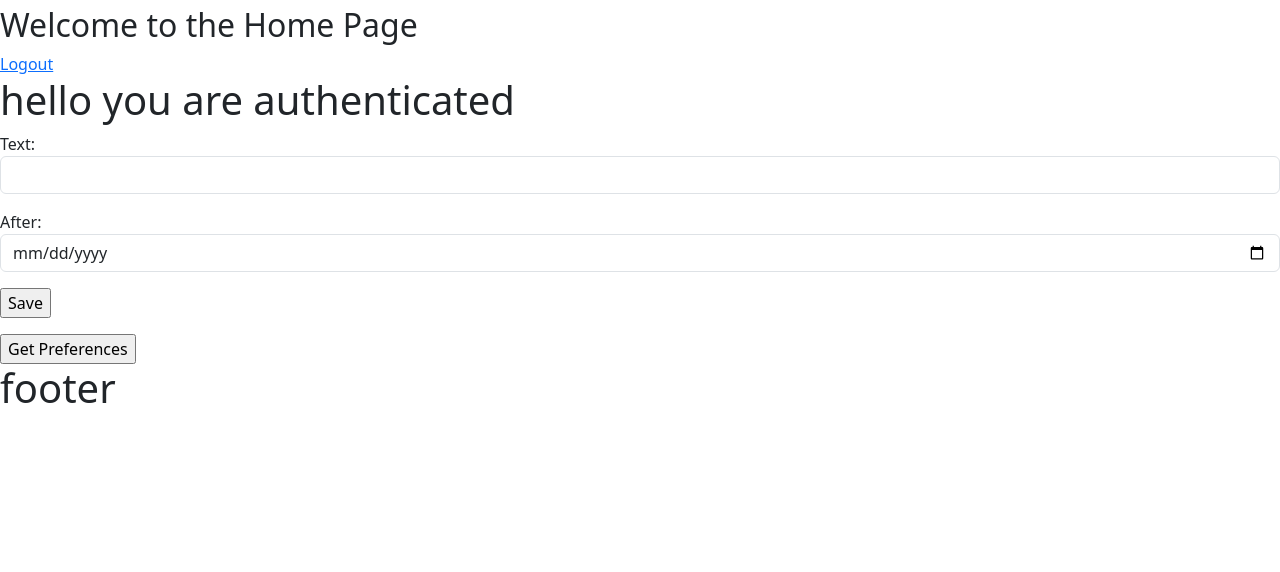
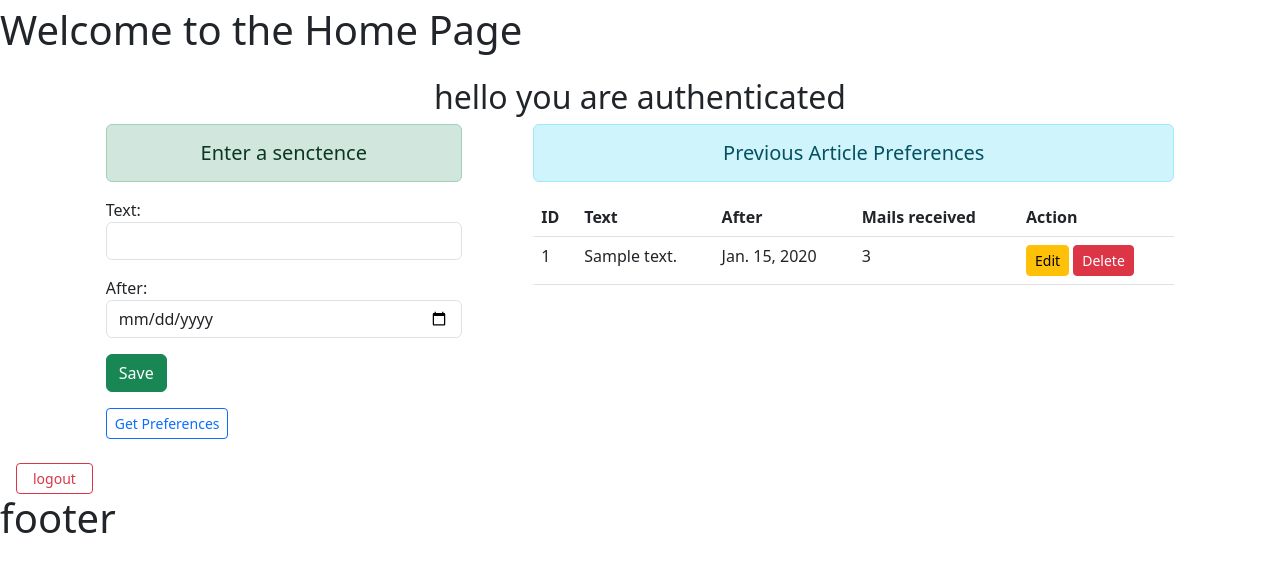
Before and after one commit to Hack-Shark/ScholarSync, a Django app: page / in a window 1280 px wide. Shown: the part 50-622 px from the top of the page. Run offline with Django 4.2, Linux system fonts and the light colour scheme; a user stored in the database is signed in; tables that the repository leaves empty hold one stand-in row (values such as "Sample post").

Commit message:
added home.html

```diff
--- a/master/backend/base/urls.py
+++ b/master/backend/base/urls.py
@@ -4,5 +4,5 @@ from . import views
 
 urlpatterns = [
     path('', views.pref_add, name='pref_add'),
-    path('get',views.get_pref,name='get_pref')
+    path('get-pref',views.get_pref,name='get_pref'),
 ]
--- a/master/backend/templates/home.html
+++ b/master/backend/templates/home.html
@@ -1,38 +1,83 @@
 <!-- home.html -->
 
 {% extends 'base.html' %}
-{% block title %}Home{% endblock %}
+
+{% block title %} Home {% endblock %}
+
 {% block content%}
-<h2>Welcome to the Home Page</h2>
+<h1>Welcome to the Home Page</h1>
+
 {% if not user.is_authenticated %}
 <p>Please sign in to access the content.</p>
 <a href="{% url 'login' %}">Sign in</a>
 <p>New User</p>
 <a href="{% url 'signup' %}">Sign Up</a>
 {% endif %}
+
 <!-- Add your content for authenticated users here -->
+
 {% if user.is_authenticated %}
-<a href="{% url 'logout' %}">Logout</a>
+<div class="container my-4">
 	{% comment %} form for uploading {% endcomment %}
-<h1>hello you are authenticated</h1>
+
+	<h2 class="text-center">hello you are authenticated</h2>
+
+	<div class="row justify-content-around">
+		<div class="col-sm-4">
+			<h5 class="text-center alert alert-success">
+				Enter a senctence
+			</h5>
+			<form method="post">
+				{% csrf_token %}
+				{{ form.as_p }}
+				<input class="btn btn-success" type="button" id="btnsave" value="Save" />
+			</form>
+			<input class="btn btn-outline-primary btn-sm" type="button" id="getbtn" value="Get Preferences" />
+		</div>
+		<div class="col-sm-7">
+			<h5 class="text-center alert alert-info">
+				Previous Article Preferences
+			</h5>
+			<table class="table table-hover">
+				<thead>
+					<tr>
+						<th scope="col">ID</th>
+						<th scope="col">Text</th>
+						<th scope="col">After</th>
+						<th scope="col">Mails received</th>
+						<th scope="col">Action</th>
+					</tr>
+				</thead>
+				<tbody id="prefs_body">
+					{% for prf in pref_data %}
+					<tr>
+						<td>{{forloop.counter}}</td>
+						<td class="textColumn">{{prf.text}}</td>
+						<td class="dateColumn">{{prf.after}}</td>
+						<td>3</td>
+						<td>
+							<input class="btn btn-edit btn-warning btn-sm" data-sid="{{prf.id}}" type="button" value="Edit">
+							<input class="btn btn-del btn-danger btn-sm" data-sid="{{prf.id}}" type="button" value="Delete">
+						</td>
+					</tr>
+					{% endfor %}
+				</tbody>
+			</table>
+		</div>
+	</div>
+
 	{% for message in messages %}
 	<div class="{{ message.tags }}">
 		{{ message }}
 	</div>
 	{% endfor %}
-<form method="post">
-    {% csrf_token %}
-    {{ form.as_p }}
-    <input type="button" id="btnsave" value="Save"/>
-  </form>
-<input type="button" id="getbtn" value="Get Preferences"/>
-
-  <div id="prefs_body">
 
 </div>
 
+<a href="{% url 'logout' %}">
+	<input class="btn btn-sm btn-outline-danger px-3 mx-3" type="button" value="logout">
+</a>
 {% endif %}
 
 <!-- Add your specific content here -->
-
 {% endblock %}
```
Lines whose indentation alone changed are shown as unchanged.
